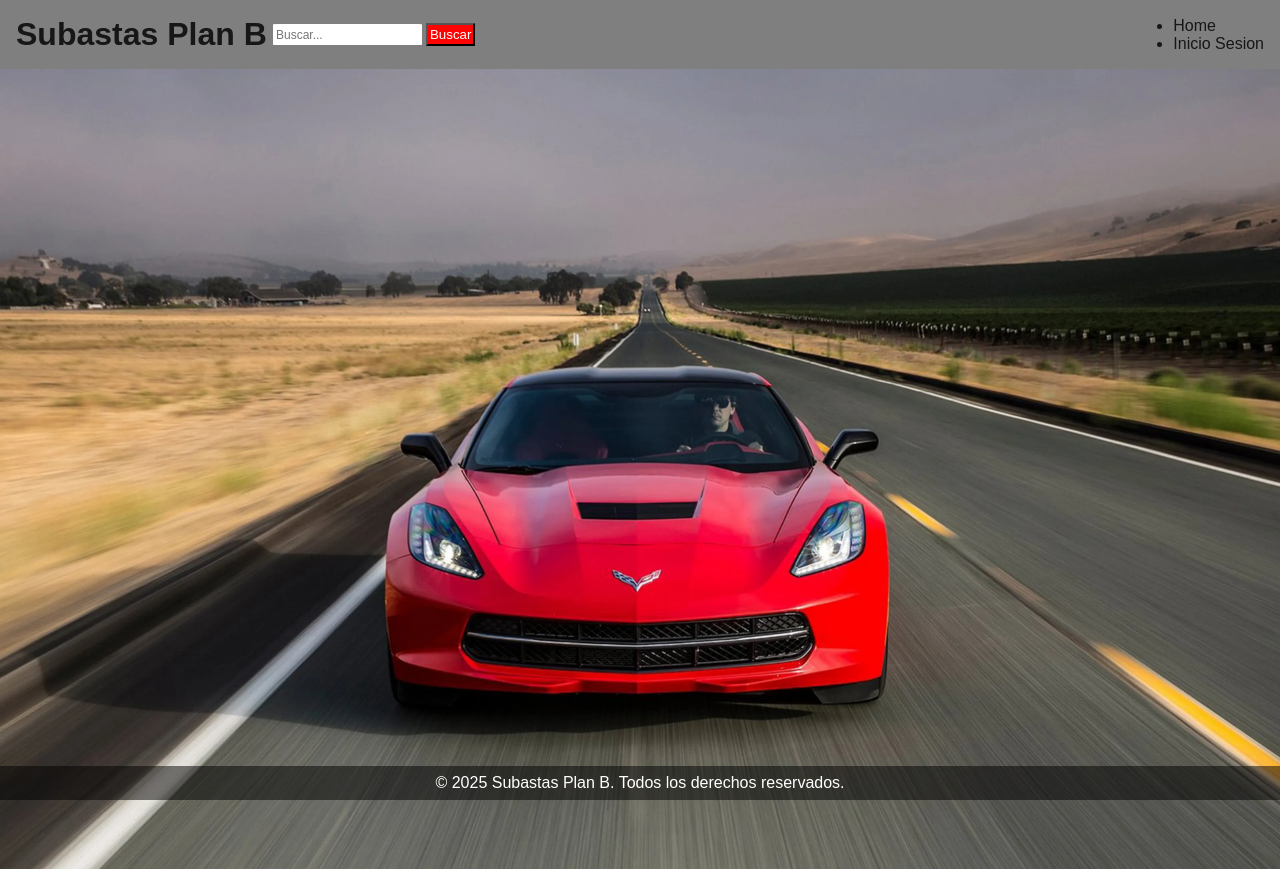
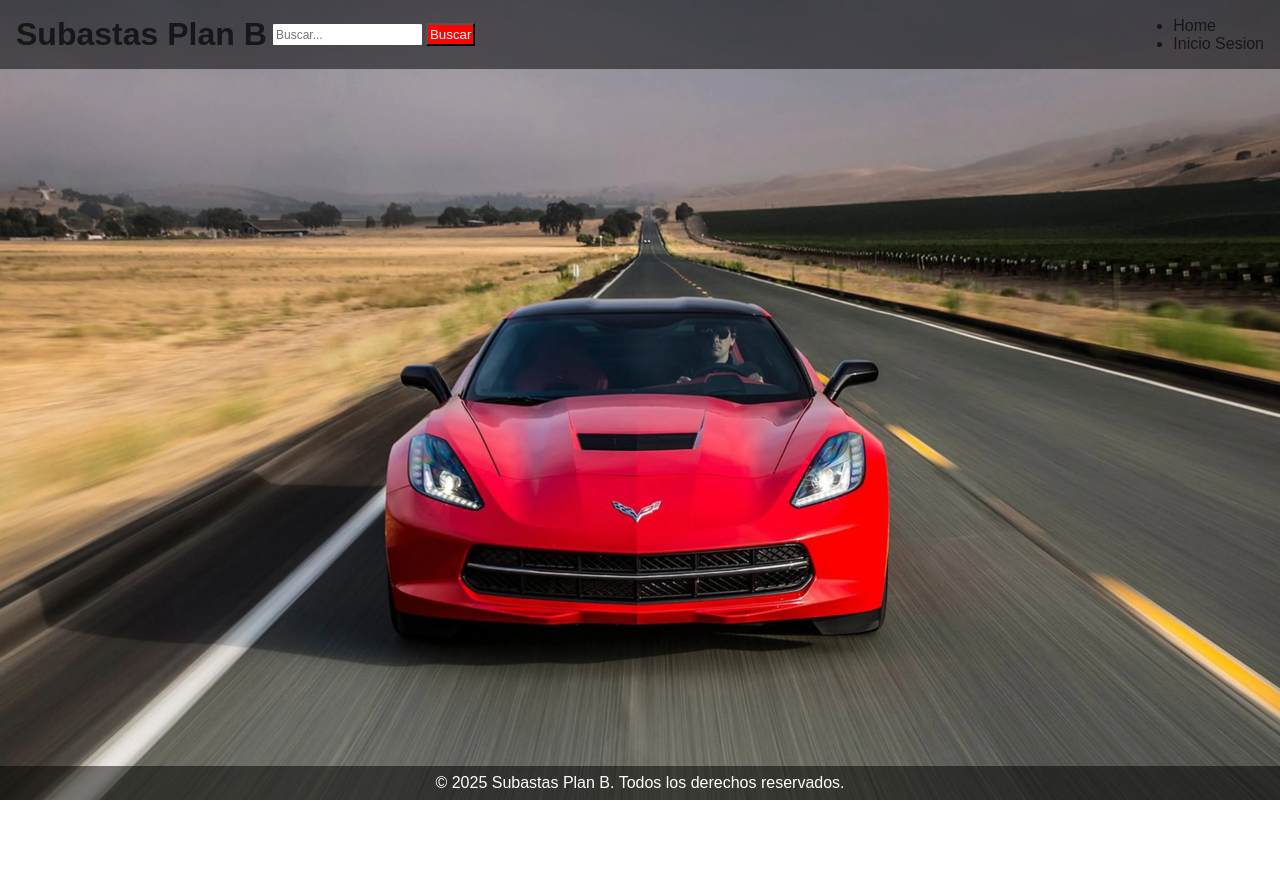
Before and after one commit to miguelangelhuamani/CarAuction_Frontend, a Next.js app: page / in a window 1280 px wide. After the commit the page ends 800 px from the top, so only its background shows below. Built offline with nearby package versions, Linux system fonts and the light colour scheme.

Commit message:
Fix styles

```diff
--- a/app/globals.css
+++ b/app/globals.css
@@ -7,12 +7,17 @@
   :root {
     --background: #0a0a0a;
     --foreground: #ededed;
+
   }
 }
 
-html,
+* {
+  box-sizing: border-box;
+  padding: 0;
+  margin: 0;
+}
 
-body {
+html,body {
   color: var(--foreground);
   background: var(--background);
   grid-template-rows: auto 1fr auto;
@@ -22,12 +27,6 @@ body {
   font-family: Arial, Helvetica, sans-serif;
   -webkit-font-smoothing: antialiased;
   -moz-osx-font-smoothing: grayscale;
-}
-
-* {
-  box-sizing: border-box;
-  padding: 0;
-  margin: 0;
 }
 
 a {
--- a/app/main.css
+++ /dev/null
@@ -1,13 +0,0 @@
-main {
-    width: 100%;
-    height: 100%;
-    display: flex;
-    justify-content: center;
-    align-items: center;
-}
-
-main img {
-    width: 100%;
-    height: 100%;
-    object-fit: cover;
-}
--- a/app/page.module.css
+++ b/app/page.module.css
@@ -1,16 +1,10 @@
 .page {
-  position: relative;
-  grid-row: 2;
-  width: 100%;
-  height: 100vh; /* Asegura que el elemento padre tenga una altura definida */
+  display: flex;
+    min-width: 90%;
+
   }
 
-.main {
-  position: relative;
-  grid-row: 2;
-  width: 100%;
-  height: 100%; /* Asegura que el contenedor ocupe toda la altura disponible */
-}
+
 
   .main img {
     position: absolute;
--- a/components/Header/styles.module.css
+++ b/components/Header/styles.module.css
@@ -5,6 +5,7 @@
     display: flex;
     justify-content: space-between;
     align-items: center;
+    z-index: 999999;
 }
 
 .header nav {
```
Lines whose indentation alone changed are shown as unchanged.
